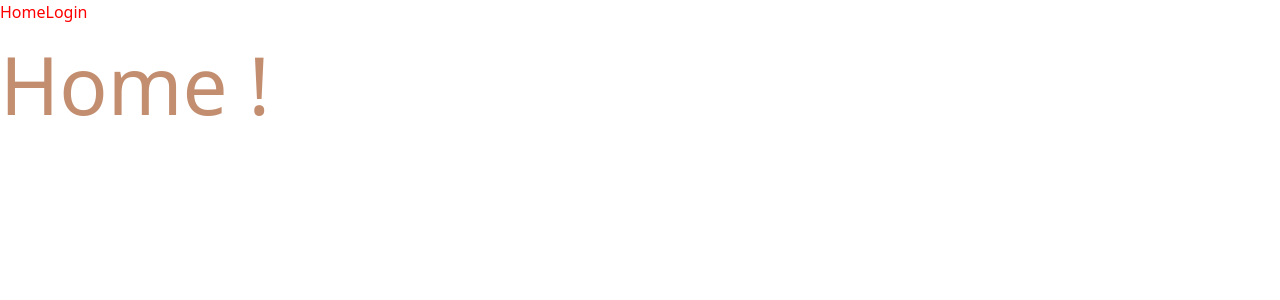
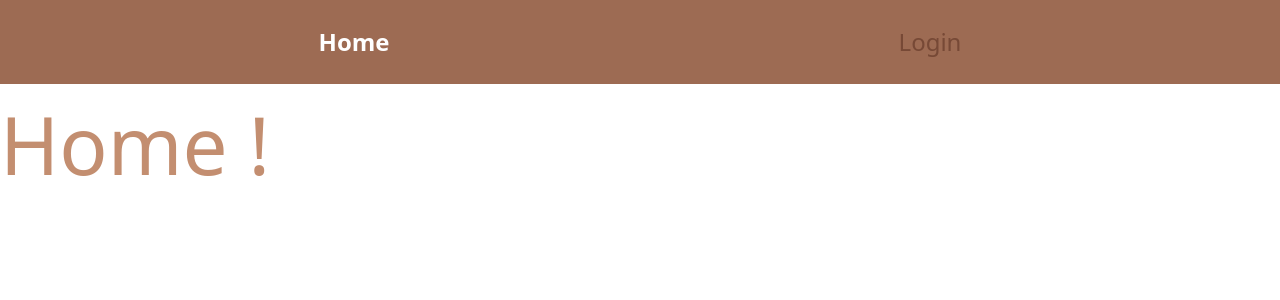
Before and after one commit to Rukkyaa/MazeWarriors, a React (Vite) app in the folder frontend/: page / in a window 1280 px wide. Shown: the top 300 px of the page. Built offline with nearby package versions, Linux system fonts and the light colour scheme.

Commit message:
feat(login): change the style of the navbar

```diff
--- a/frontend/src/components/Navbar.tsx
+++ b/frontend/src/components/Navbar.tsx
@@ -1,14 +1,35 @@
+import clsx from "clsx";
 import { NavLink } from "react-router-dom";
 
 export const Navbar = () => {
   return (
-    <>
-      <NavLink replace to="/">
-        Home
-      </NavLink>
-      <NavLink replace to="/login">
-        Login
-      </NavLink>
-    </>
+    <div className="flex px-[5rem] bg-brown-700">
+      <div className="w-full flex justify-around gap-[2rem] py-[1.5rem]">
+        <NavbarItem to="/">Home</NavbarItem>
+        <NavbarItem to="/login">Login</NavbarItem>
+      </div>
+    </div>
   );
 };
+
+interface NavbarItemProps {
+  to: string;
+  children: React.ReactNode;
+}
+
+const NavbarItem = ({ to, children }: NavbarItemProps) => {
+  return (
+    <NavLink
+      replace
+      to={to}
+      className={({ isActive }: { isActive: boolean }) =>
+        clsx("text-[1.5rem]", {
+          "text-white font-semibold": isActive,
+          "text-brown-900": !isActive,
+        })
+      }
+    >
+      {children}
+    </NavLink>
+  );
+};
```
